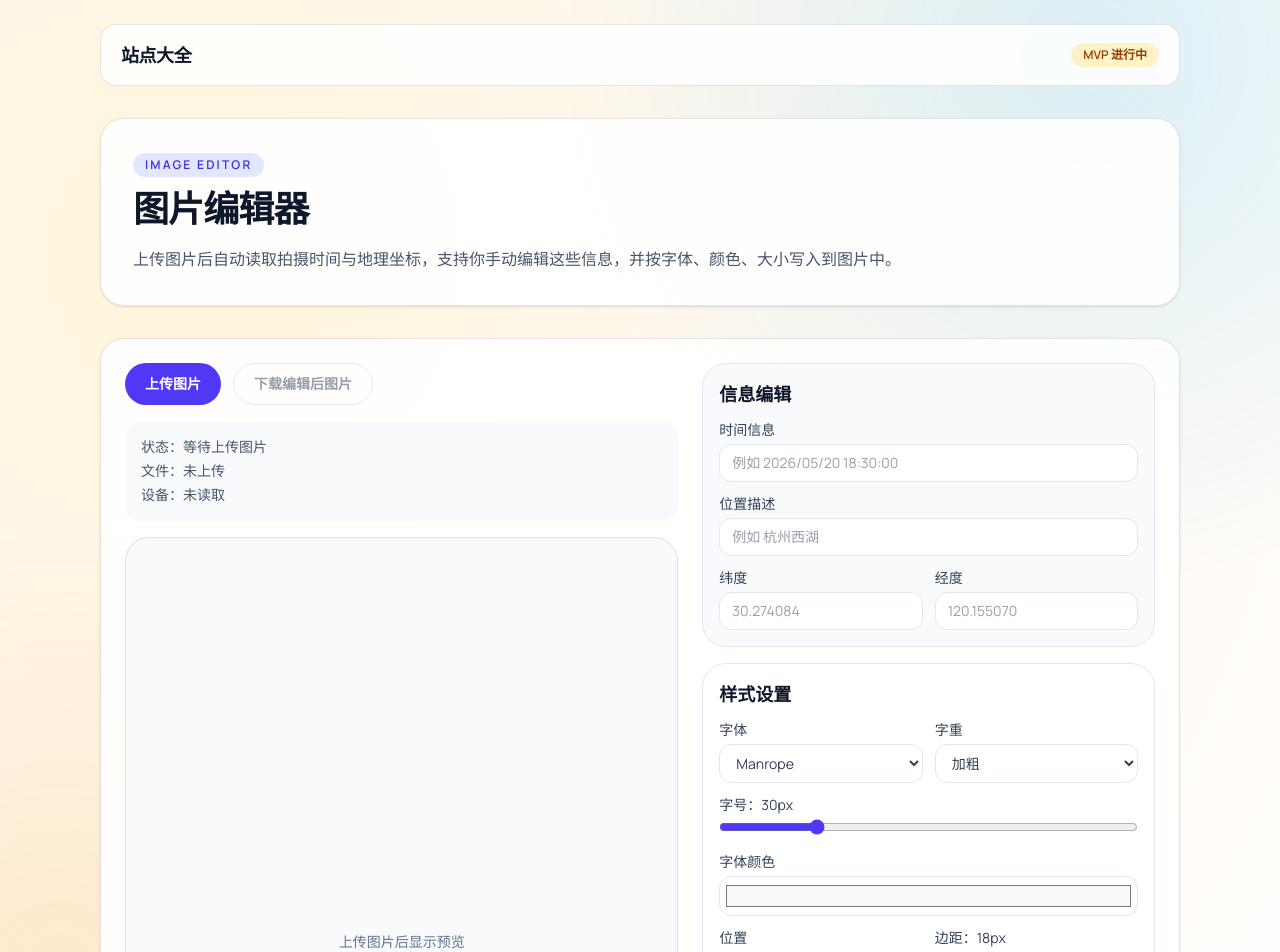
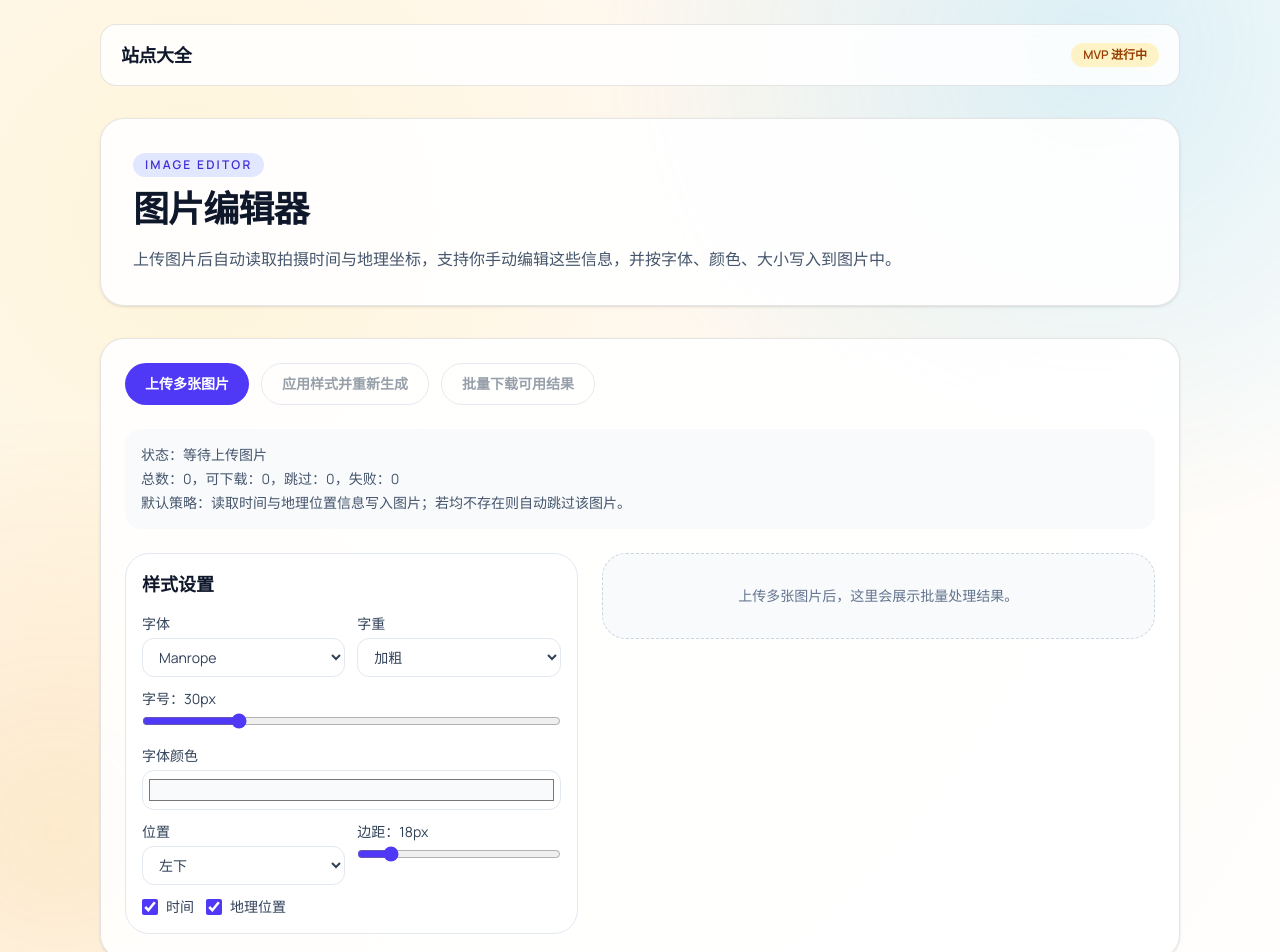
Before and after one commit to ChenChangxinX/web-for-myself, a Next.js app: page /tools/image-editor in a window 1280 px wide. Shown: the top 952 px of the page. Built offline with nearby package versions, Linux system fonts and the light colour scheme.

Commit message:
feat: support batch image metadata overlay

```diff
--- a/app/tools/image-editor/image-editor-tool.tsx
+++ b/app/tools/image-editor/image-editor-tool.tsx
@@ -3,14 +3,24 @@
 import { useCallback, useEffect, useMemo, useRef, useState } from "react";
 import exifr from "exifr";
 
+/* eslint-disable @next/next/no-img-element */
+
 type OverlayPosition = "top-left" | "top-right" | "bottom-left" | "bottom-right";
 
 interface MetadataState {
   capturedAt: string;
-  locationLabel: string;
-  latitude: string;
-  longitude: string;
+  locationText: string;
   cameraModel: string;
+}
+
+interface BatchItem {
+  id: string;
+  fileName: string;
+  sourceUrl: string;
+  outputUrl?: string;
+  status: "ready" | "skipped" | "error";
+  message: string;
+  metadata: MetadataState;
 }
 
 const FONT_OPTIONS = [
@@ -52,109 +62,79 @@ function drawRoundedRect(ctx: CanvasRenderingContext2D, x: number, y: number, wi
 }
 
 export function ImageEditorTool() {
-  const [fileName, setFileName] = useState("");
-  const [previewUrl, setPreviewUrl] = useState<string | null>(null);
-  const [metadata, setMetadata] = useState<MetadataState>({
-    capturedAt: "",
-    locationLabel: "",
-    latitude: "",
-    longitude: "",
-    cameraModel: "",
-  });
+  const [items, setItems] = useState<BatchItem[]>([]);
   const [showTime, setShowTime] = useState(true);
   const [showLocation, setShowLocation] = useState(true);
-  const [showCoords, setShowCoords] = useState(true);
   const [fontFamily, setFontFamily] = useState(FONT_OPTIONS[0].value);
   const [fontSize, setFontSize] = useState(30);
   const [fontColor, setFontColor] = useState("#f8fafc");
   const [fontWeight, setFontWeight] = useState<"normal" | "bold">("bold");
   const [position, setPosition] = useState<OverlayPosition>("bottom-left");
   const [padding, setPadding] = useState(18);
+  const [isProcessing, setIsProcessing] = useState(false);
   const [status, setStatus] = useState("等待上传图片");
-  const [isLoaded, setIsLoaded] = useState(false);
 
-  const canvasRef = useRef<HTMLCanvasElement | null>(null);
-  const imageRef = useRef<HTMLImageElement | null>(null);
   const fileInputRef = useRef<HTMLInputElement | null>(null);
 
-  const overlayLines = useMemo(() => {
+  const resolveOverlayLines = useCallback(
+    (metadata: MetadataState) => {
       const lines: string[] = [];
 
       if (showTime && metadata.capturedAt.trim()) {
         lines.push(`时间: ${metadata.capturedAt.trim()}`);
       }
 
-    if (showLocation && metadata.locationLabel.trim()) {
-      lines.push(`位置: ${metadata.locationLabel.trim()}`);
-    }
-
-    if (showCoords && (metadata.latitude.trim() || metadata.longitude.trim())) {
-      lines.push(`坐标: ${metadata.latitude.trim()} , ${metadata.longitude.trim()}`);
+      if (showLocation && metadata.locationText.trim()) {
+        lines.push(`位置: ${metadata.locationText.trim()}`);
       }
 
       return lines;
-  }, [metadata, showCoords, showLocation, showTime]);
+    },
+    [showLocation, showTime],
+  );
 
   useEffect(() => {
     return () => {
-      if (previewUrl) {
-        URL.revokeObjectURL(previewUrl);
+      items.forEach((item) => {
+        URL.revokeObjectURL(item.sourceUrl);
+        if (item.outputUrl) {
+          URL.revokeObjectURL(item.outputUrl);
         }
+      });
     };
-  }, [previewUrl]);
+  }, [items]);
 
-  async function parseMetadata(file: File) {
-    try {
-      const exif = await exifr.parse(file, true);
-      const capturedAt = formatDate(exif?.DateTimeOriginal ?? exif?.CreateDate ?? exif?.ModifyDate);
-      const latitude = formatCoord(exif?.latitude);
-      const longitude = formatCoord(exif?.longitude);
-      const cameraModel = [exif?.Make, exif?.Model].filter(Boolean).join(" ");
+  const renderImageWithOverlay = useCallback(
+    async (sourceUrl: string, metadata: MetadataState) => {
+      const image = await new Promise<HTMLImageElement>((resolve, reject) => {
+        const img = new Image();
+        img.onload = () => resolve(img);
+        img.onerror = reject;
+        img.src = sourceUrl;
+      });
 
-      const locationLabel = latitude && longitude ? `纬度 ${latitude} / 经度 ${longitude}` : "";
-
-      setMetadata((current) => ({
-        ...current,
-        capturedAt,
-        locationLabel,
-        latitude,
-        longitude,
-        cameraModel,
-      }));
-      setStatus("已读取图片元数据");
-    } catch {
-      setStatus("未读取到 EXIF 元数据，可手动填写");
-      setMetadata((current) => ({ ...current, cameraModel: "" }));
-    }
+      const lines = resolveOverlayLines(metadata);
+      if (!lines.length) {
+        return null;
       }
 
-  const renderCanvas = useCallback(() => {
-    const canvas = canvasRef.current;
-    const image = imageRef.current;
-
-    if (!canvas || !image) {
-      return;
-    }
+      const canvas = document.createElement("canvas");
+      canvas.width = image.naturalWidth;
+      canvas.height = image.naturalHeight;
 
       const ctx = canvas.getContext("2d");
       if (!ctx) {
-      return;
+        return null;
       }
 
-    canvas.width = image.naturalWidth;
-    canvas.height = image.naturalHeight;
       ctx.clearRect(0, 0, canvas.width, canvas.height);
       ctx.drawImage(image, 0, 0, canvas.width, canvas.height);
+      ctx.font = `${fontWeight} ${fontSize}px ${fontFamily}`;
 
-    if (!overlayLines.length) {
-      return;
-    }
-
-    ctx.font = `${fontWeight} ${fontSize}px ${fontFamily}`;
       const lineHeight = Math.round(fontSize * 1.35);
-    const maxTextWidth = Math.max(...overlayLines.map((line) => ctx.measureText(line).width));
+      const maxTextWidth = Math.max(...lines.map((line) => ctx.measureText(line).width));
       const boxWidth = maxTextWidth + padding * 2;
-    const boxHeight = lineHeight * overlayLines.length + padding * 2;
+      const boxHeight = lineHeight * lines.length + padding * 2;
 
       let x = padding;
       let y = padding;
@@ -180,171 +160,248 @@ export function ImageEditorTool() {
 
       ctx.fillStyle = fontColor;
       ctx.textBaseline = "top";
-    overlayLines.forEach((line, index) => {
+      lines.forEach((line, index) => {
         ctx.fillText(line, x + padding, y + padding + index * lineHeight);
       });
-  }, [fontColor, fontFamily, fontSize, fontWeight, overlayLines, padding, position]);
 
-  useEffect(() => {
-    if (!isLoaded) {
+      const blob = await new Promise<Blob | null>((resolve) => {
+        canvas.toBlob((value) => resolve(value), "image/png");
+      });
+
+      if (!blob) {
+        return null;
+      }
+
+      return URL.createObjectURL(blob);
+    },
+    [fontColor, fontFamily, fontSize, fontWeight, padding, position, resolveOverlayLines],
+  );
+
+  const summary = useMemo(() => {
+    const ready = items.filter((item) => item.status === "ready").length;
+    const skipped = items.filter((item) => item.status === "skipped").length;
+    const failed = items.filter((item) => item.status === "error").length;
+
+    return { ready, skipped, failed, total: items.length };
+  }, [items]);
+
+  async function parseMetadata(file: File) {
+    const exif = await exifr.parse(file, true);
+    const capturedAt = formatDate(exif?.DateTimeOriginal ?? exif?.CreateDate ?? exif?.ModifyDate);
+    const latitude = formatCoord(exif?.latitude);
+    const longitude = formatCoord(exif?.longitude);
+    const cameraModel = [exif?.Make, exif?.Model].filter(Boolean).join(" ");
+    const locationText = latitude && longitude ? `纬度 ${latitude} / 经度 ${longitude}` : "";
+
+    return {
+      capturedAt,
+      locationText,
+      cameraModel,
+    } satisfies MetadataState;
+  }
+
+  async function processFiles(fileList: File[]) {
+    if (!fileList.length) {
       return;
     }
 
-    renderCanvas();
-  }, [isLoaded, renderCanvas]);
+    setIsProcessing(true);
+    setStatus(`开始处理 ${fileList.length} 张图片...`);
 
-  async function loadFile(file: File) {
+    setItems((previous) => {
+      previous.forEach((item) => {
+        URL.revokeObjectURL(item.sourceUrl);
+        if (item.outputUrl) {
+          URL.revokeObjectURL(item.outputUrl);
+        }
+      });
+      return [];
+    });
+
+    const nextItems: BatchItem[] = [];
+
+    for (let index = 0; index < fileList.length; index += 1) {
+      const file = fileList[index];
+
       if (!file.type.startsWith("image/")) {
-      setStatus("请选择图片文件");
+        continue;
+      }
+
+      const sourceUrl = URL.createObjectURL(file);
+
+      try {
+        const metadata = await parseMetadata(file);
+        const lines = resolveOverlayLines(metadata);
+
+        if (!lines.length) {
+          nextItems.push({
+            id: `${file.name}-${index}`,
+            fileName: file.name,
+            sourceUrl,
+            status: "skipped",
+            message: "未检测到时间或地理位置信息，已跳过",
+            metadata,
+          });
+          continue;
+        }
+
+        const outputUrl = await renderImageWithOverlay(sourceUrl, metadata);
+
+        if (!outputUrl) {
+          nextItems.push({
+            id: `${file.name}-${index}`,
+            fileName: file.name,
+            sourceUrl,
+            status: "error",
+            message: "渲染失败",
+            metadata,
+          });
+          continue;
+        }
+
+        nextItems.push({
+          id: `${file.name}-${index}`,
+          fileName: file.name,
+          sourceUrl,
+          outputUrl,
+          status: "ready",
+          message: "处理完成",
+          metadata,
+        });
+      } catch {
+        nextItems.push({
+          id: `${file.name}-${index}`,
+          fileName: file.name,
+          sourceUrl,
+          status: "error",
+          message: "读取 EXIF 失败",
+          metadata: {
+            capturedAt: "",
+            locationText: "",
+            cameraModel: "",
+          },
+        });
+      }
+    }
+
+    setItems(nextItems);
+    setIsProcessing(false);
+    setStatus(`处理完成：成功 ${nextItems.filter((item) => item.status === "ready").length}，跳过 ${nextItems.filter((item) => item.status === "skipped").length}`);
+  }
+
+  async function regenerateAllReadyItems() {
+    if (!items.length) {
       return;
     }
 
-    if (previewUrl) {
-      URL.revokeObjectURL(previewUrl);
+    setIsProcessing(true);
+    setStatus("正在应用样式并重新生成...");
+
+    const regenerated = await Promise.all(
+      items.map(async (item) => {
+        if (item.outputUrl) {
+          URL.revokeObjectURL(item.outputUrl);
         }
 
-    const objectUrl = URL.createObjectURL(file);
-    setPreviewUrl(objectUrl);
-    setFileName(file.name);
-    setStatus("正在加载图片...");
-
-    const image = new Image();
-    image.onload = () => {
-      imageRef.current = image;
-      setIsLoaded(true);
-      setStatus("图片加载完成");
+        const lines = resolveOverlayLines(item.metadata);
+        if (!lines.length) {
+          return {
+            ...item,
+            outputUrl: undefined,
+            status: "skipped" as const,
+            message: "样式应用后无可写入信息，已跳过",
           };
-    image.onerror = () => {
-      setStatus("图片加载失败");
-      setIsLoaded(false);
-    };
-    image.src = objectUrl;
-
-    await parseMetadata(file);
         }
 
-  function handleMetadataChange<K extends keyof MetadataState>(key: K, value: MetadataState[K]) {
-    setMetadata((current) => ({ ...current, [key]: value }));
+        const outputUrl = await renderImageWithOverlay(item.sourceUrl, item.metadata);
+        if (!outputUrl) {
+          return {
+            ...item,
+            outputUrl: undefined,
+            status: "error" as const,
+            message: "重渲染失败",
+          };
         }
 
-  function downloadImage() {
-    const canvas = canvasRef.current;
-    if (!canvas) {
-      return;
+        return {
+          ...item,
+          outputUrl,
+          status: "ready" as const,
+          message: "处理完成",
+        };
+      }),
+    );
+
+    setItems(regenerated);
+    setIsProcessing(false);
+    setStatus("已重新生成当前批次图片");
   }
 
-    canvas.toBlob((blob) => {
-      if (!blob) {
-        return;
+  function triggerDownload(url: string, fileName: string) {
+    const anchor = document.createElement("a");
+    const baseName = fileName.replace(/\.[^.]+$/, "") || "image";
+    anchor.href = url;
+    anchor.download = `${baseName}-edited.png`;
+    anchor.click();
   }
 
-      const downloadUrl = URL.createObjectURL(blob);
-      const anchor = document.createElement("a");
-      const baseName = fileName.replace(/\.[^.]+$/, "") || "image";
-      anchor.href = downloadUrl;
-      anchor.download = `${baseName}-edited.png`;
-      anchor.click();
-      URL.revokeObjectURL(downloadUrl);
-    }, "image/png");
+  function downloadReadyItems() {
+    items
+      .filter((item) => item.status === "ready" && item.outputUrl)
+      .forEach((item) => {
+        triggerDownload(item.outputUrl!, item.fileName);
+      });
   }
 
   return (
-    <section className="grid gap-6 rounded-3xl border border-black/10 bg-white/90 p-6 shadow-sm lg:grid-cols-[1.1fr_0.9fr]">
-      <div className="space-y-4">
+    <section className="space-y-6 rounded-3xl border border-black/10 bg-white/90 p-6 shadow-sm">
       <div className="flex flex-wrap gap-3">
         <button
           type="button"
           onClick={() => fileInputRef.current?.click()}
           className="rounded-full bg-indigo-600 px-5 py-2.5 text-sm font-semibold text-white transition hover:bg-indigo-700"
         >
-            上传图片
+          上传多张图片
         </button>
         <button
           type="button"
-            onClick={downloadImage}
-            disabled={!isLoaded}
+          onClick={regenerateAllReadyItems}
+          disabled={!items.length || isProcessing}
           className="rounded-full border border-slate-300 px-5 py-2.5 text-sm font-semibold text-slate-700 disabled:cursor-not-allowed disabled:opacity-50"
         >
-            下载编辑后图片
+          应用样式并重新生成
+        </button>
+        <button
+          type="button"
+          onClick={downloadReadyItems}
+          disabled={!summary.ready}
+          className="rounded-full border border-slate-300 px-5 py-2.5 text-sm font-semibold text-slate-700 disabled:cursor-not-allowed disabled:opacity-50"
+        >
+          批量下载可用结果
         </button>
         <input
           ref={fileInputRef}
           type="file"
           accept="image/*"
+          multiple
           className="hidden"
           onChange={async (event) => {
-              const file = event.target.files?.[0];
-              if (file) {
-                await loadFile(file);
-              }
+            const files = Array.from(event.target.files ?? []);
+            await processFiles(files);
           }}
         />
       </div>
 
       <div className="rounded-2xl bg-slate-50 p-4 text-sm text-slate-600">
         <p>状态：{status}</p>
-          <p className="mt-1">文件：{fileName || "未上传"}</p>
-          <p className="mt-1">设备：{metadata.cameraModel || "未读取"}</p>
+        <p className="mt-1">总数：{summary.total}，可下载：{summary.ready}，跳过：{summary.skipped}，失败：{summary.failed}</p>
+        <p className="mt-1">默认策略：读取时间与地理位置信息写入图片；若均不存在则自动跳过该图片。</p>
       </div>
 
-        <div className="overflow-hidden rounded-3xl border border-black/10 bg-slate-50">
-          <canvas ref={canvasRef} className="h-auto w-full" />
-          {!isLoaded ? (
-            <div className="flex h-64 items-center justify-center text-sm text-slate-500">上传图片后显示预览</div>
-          ) : null}
-        </div>
-      </div>
-
-      <div className="space-y-4">
-        <div className="rounded-3xl border border-slate-200 bg-slate-50 p-4">
-          <h2 className="text-lg font-bold text-slate-900">信息编辑</h2>
-          <div className="mt-3 space-y-3">
-            <label className="block text-sm text-slate-700">
-              时间信息
-              <input
-                value={metadata.capturedAt}
-                onChange={(event) => handleMetadataChange("capturedAt", event.target.value)}
-                className="mt-1 w-full rounded-xl border border-slate-200 bg-white px-3 py-2 outline-none"
-                placeholder="例如 2026/05/20 18:30:00"
-              />
-            </label>
-
-            <label className="block text-sm text-slate-700">
-              位置描述
-              <input
-                value={metadata.locationLabel}
-                onChange={(event) => handleMetadataChange("locationLabel", event.target.value)}
-                className="mt-1 w-full rounded-xl border border-slate-200 bg-white px-3 py-2 outline-none"
-                placeholder="例如 杭州西湖"
-              />
-            </label>
-
-            <div className="grid grid-cols-2 gap-3">
-              <label className="block text-sm text-slate-700">
-                纬度
-                <input
-                  value={metadata.latitude}
-                  onChange={(event) => handleMetadataChange("latitude", event.target.value)}
-                  className="mt-1 w-full rounded-xl border border-slate-200 bg-white px-3 py-2 outline-none"
-                  placeholder="30.274084"
-                />
-              </label>
-              <label className="block text-sm text-slate-700">
-                经度
-                <input
-                  value={metadata.longitude}
-                  onChange={(event) => handleMetadataChange("longitude", event.target.value)}
-                  className="mt-1 w-full rounded-xl border border-slate-200 bg-white px-3 py-2 outline-none"
-                  placeholder="120.155070"
-                />
-              </label>
-            </div>
-          </div>
-        </div>
-
-        <div className="rounded-3xl border border-slate-200 bg-white p-4">
+      <div className="grid gap-6 lg:grid-cols-[0.9fr_1.1fr]">
+        <div className="space-y-4 rounded-3xl border border-slate-200 bg-white p-4">
           <h2 className="text-lg font-bold text-slate-900">样式设置</h2>
-          <div className="mt-3 space-y-3">
+          <div className="space-y-3">
             <div className="grid grid-cols-2 gap-3">
               <label className="block text-sm text-slate-700">
                 字体
@@ -421,25 +478,71 @@ export function ImageEditorTool() {
                 />
               </label>
             </div>
-          </div>
-        </div>
 
-        <div className="rounded-3xl border border-slate-200 bg-white p-4">
-          <h2 className="text-lg font-bold text-slate-900">显示内容</h2>
-          <div className="mt-3 flex flex-wrap gap-3 text-sm text-slate-700">
+            <div className="flex flex-wrap gap-3 text-sm text-slate-700">
               <label className="inline-flex items-center gap-2">
                 <input type="checkbox" checked={showTime} onChange={() => setShowTime((value) => !value)} className="h-4 w-4 accent-indigo-600" />
                 时间
               </label>
               <label className="inline-flex items-center gap-2">
                 <input type="checkbox" checked={showLocation} onChange={() => setShowLocation((value) => !value)} className="h-4 w-4 accent-indigo-600" />
-              位置描述
-            </label>
-            <label className="inline-flex items-center gap-2">
-              <input type="checkbox" checked={showCoords} onChange={() => setShowCoords((value) => !value)} className="h-4 w-4 accent-indigo-600" />
-              经纬度
+                地理位置
               </label>
             </div>
+          </div>
+        </div>
+
+        <div className="space-y-4">
+          {items.length ? (
+            items.map((item) => (
+              <article key={item.id} className="rounded-3xl border border-slate-200 bg-white p-4 shadow-sm">
+                <div className="mb-3 flex flex-wrap items-center justify-between gap-3">
+                  <h3 className="text-base font-semibold text-slate-900">{item.fileName}</h3>
+                  <span
+                    className={`rounded-full px-3 py-1 text-xs font-semibold ${
+                      item.status === "ready"
+                        ? "bg-emerald-100 text-emerald-700"
+                        : item.status === "skipped"
+                          ? "bg-amber-100 text-amber-800"
+                          : "bg-rose-100 text-rose-700"
+                    }`}
+                  >
+                    {item.status === "ready" ? "可下载" : item.status === "skipped" ? "已跳过" : "失败"}
+                  </span>
+                </div>
+
+                <p className="mb-2 text-sm text-slate-600">{item.message}</p>
+                <p className="mb-2 text-xs text-slate-500">时间：{item.metadata.capturedAt || "无"}</p>
+                <p className="mb-3 text-xs text-slate-500">位置：{item.metadata.locationText || "无"}</p>
+
+                <div className="overflow-hidden rounded-2xl border border-slate-200 bg-slate-50">
+                  {item.status === "ready" && item.outputUrl ? (
+                    <img src={item.outputUrl} alt={item.fileName} className="h-auto w-full object-contain" />
+                  ) : (
+                    <img src={item.sourceUrl} alt={item.fileName} className="h-auto w-full object-contain" />
+                  )}
+                </div>
+
+                {item.status === "ready" && item.outputUrl ? (
+                  <button
+                    type="button"
+                    onClick={() => {
+                      if (item.outputUrl) {
+                        triggerDownload(item.outputUrl, item.fileName);
+                      }
+                    }}
+                    className="mt-3 rounded-full border border-slate-300 px-4 py-2 text-sm font-semibold text-slate-700"
+                  >
+                    下载当前图片
+                  </button>
+                ) : null}
+              </article>
+            ))
+          ) : (
+            <div className="rounded-3xl border border-dashed border-slate-300 bg-slate-50 p-8 text-center text-sm text-slate-500">
+              上传多张图片后，这里会展示批量处理结果。
+            </div>
+          )}
         </div>
       </div>
     </section>
```
Lines whose indentation alone changed are shown as unchanged.
